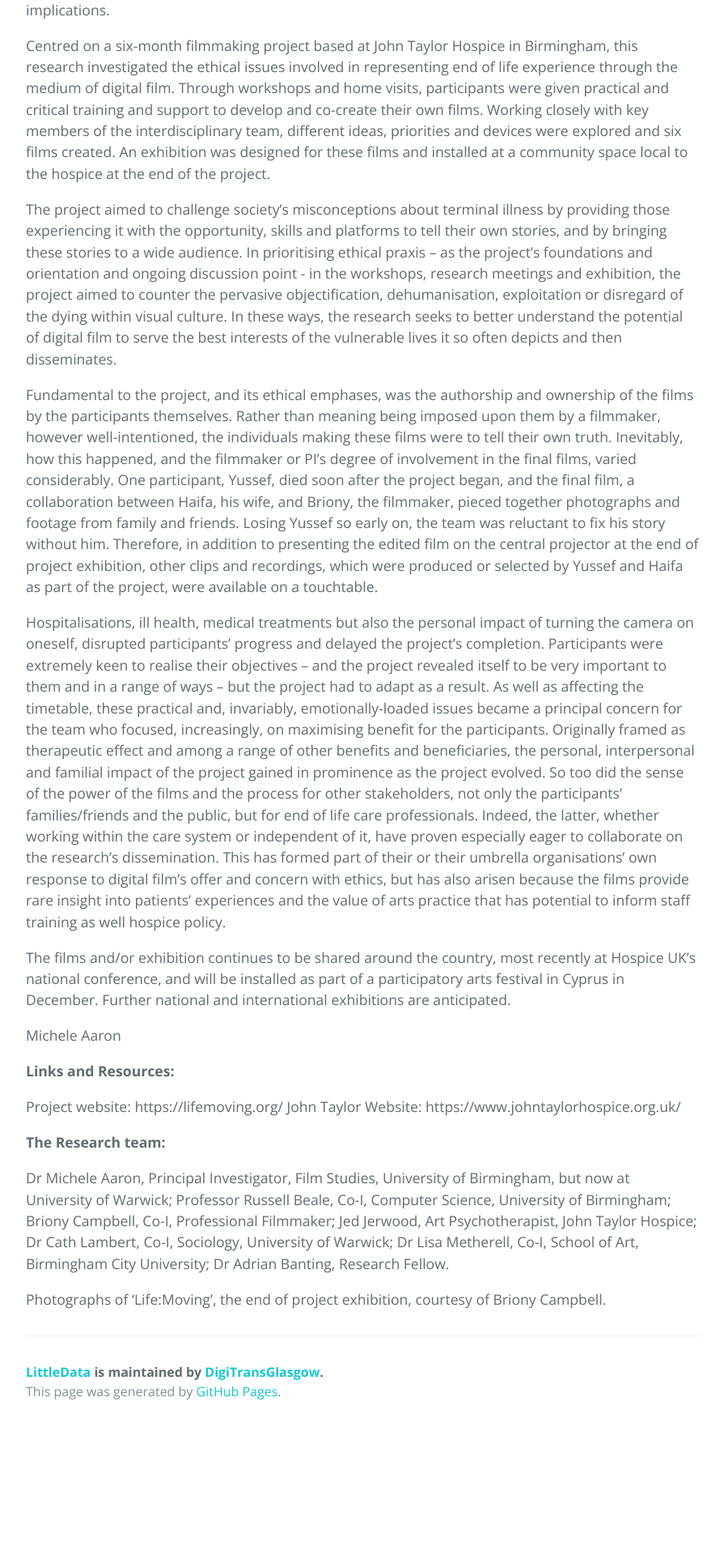
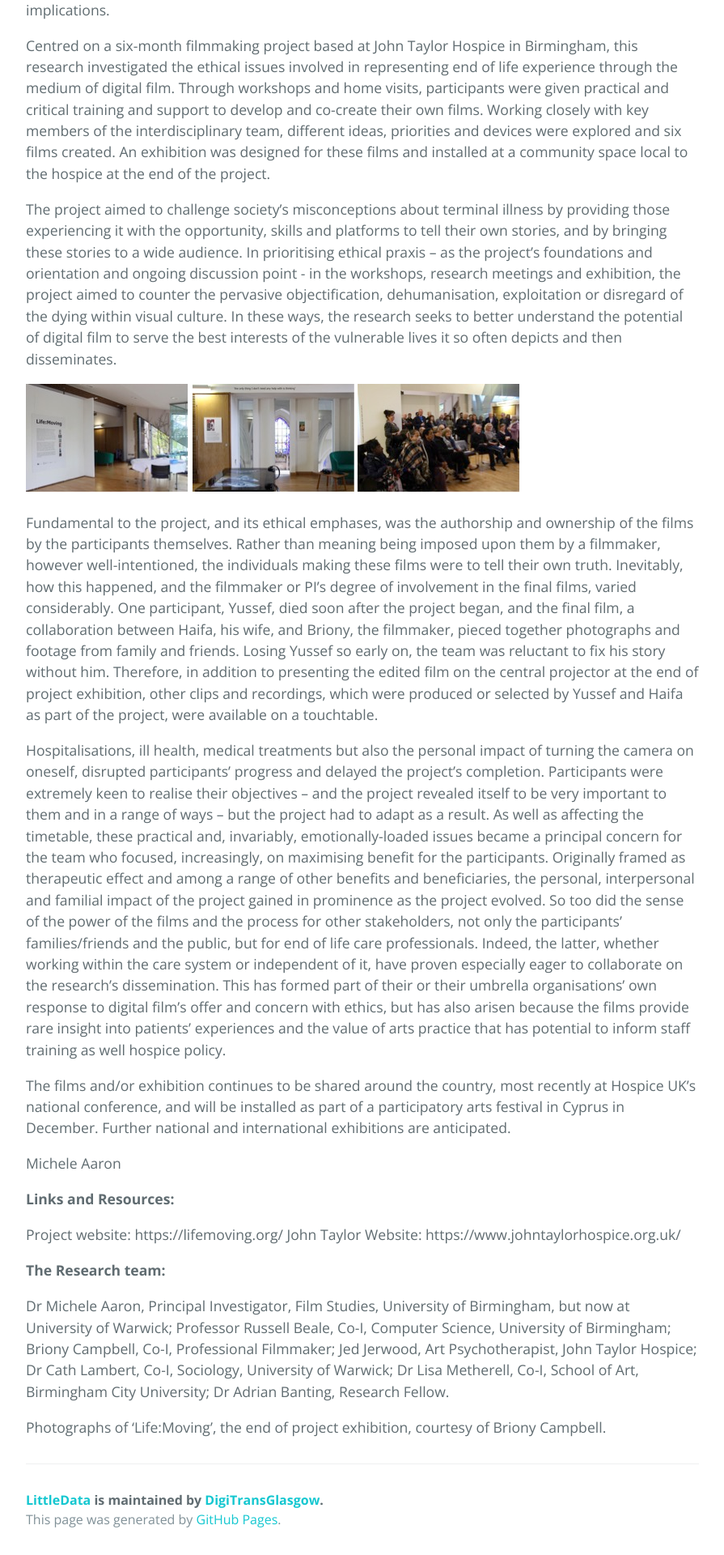
Before and after one commit to DigiTransGlasgow/LittleData, a Jekyll site: the page built from _contributions/18_DigitalTechHumanVulnerability.md, in a window 1280 px wide. Shown: the part 729-2649 px from the top of the page at 81% size, without its empty margins (192-1087 px from the left). Built offline with Jekyll 4.4.1, drawn with Linux system fonts in a browser that asks for light colours; the repository's description, which GitHub fills in, is left out; before the commit the page ends 2491 px from its top, so only the background shows below that.

Commit message:
Update 18_DigitalTechHumanVulnerability.md

```diff
--- a/_contributions/18_DigitalTechHumanVulnerability.md
+++ b/_contributions/18_DigitalTechHumanVulnerability.md
@@ -9,6 +9,8 @@ In the last two decades, digital developments have afforded new possibilities fo
 Centred on a six-month filmmaking project based at John Taylor Hospice in Birmingham, this research investigated the ethical issues involved in representing end of life experience through the medium of digital film. Through workshops and home visits, participants were given practical and critical training and support to develop and co-create their own films. Working closely with key members of the interdisciplinary team, different ideas, priorities and devices were explored and six films created. An exhibition was designed for these films and installed at a community space local to the hospice at the end of the project.
 
 The project aimed to challenge society’s misconceptions about terminal illness by providing those experiencing it with the opportunity, skills and platforms to tell their own stories, and by bringing these stories to a wide audience. In prioritising ethical praxis – as the project’s foundations and orientation and ongoing discussion point -  in the workshops, research meetings and exhibition, the project aimed to counter the pervasive objectification, dehumanisation, exploitation or disregard of the dying within visual culture. In these ways, the research seeks to better understand the potential of digital film to serve the best interests of the vulnerable lives it so often depicts and then disseminates.
+
+![image1](Images/EthicalFilm_Image1.jpg) ![image2](Images/EthicalFilm_Image2.jpg) ![image3](Images/EthicalFilm_Image3.jpg)
 
 Fundamental to the project, and its ethical emphases, was the authorship and ownership of the films by the participants themselves. Rather than meaning being imposed upon them by a filmmaker, however well-intentioned, the individuals making these films were to tell their own truth. Inevitably, how this happened, and the filmmaker or PI’s degree of involvement in the final films, varied considerably. One participant, Yussef, died soon after the project began, and the final film, a collaboration between Haifa, his wife, and Briony, the filmmaker, pieced together photographs and footage from family and friends. Losing Yussef so early on, the team was reluctant to fix his story without him. Therefore, in addition to presenting the edited film on the central projector at the end of project exhibition, other clips and recordings, which were produced or selected by Yussef and Haifa as part of the project, were available on a touchtable.
 
@@ -22,7 +24,7 @@ Michele Aaron
 **Links and Resources:**
 
 Project website: https://lifemoving.org/
-John Taylor Website:  https://www.johntaylorhospice.org.uk/
+John Taylor Website: https://www.johntaylorhospice.org.uk/
 
 
 **The Research team:**
```
